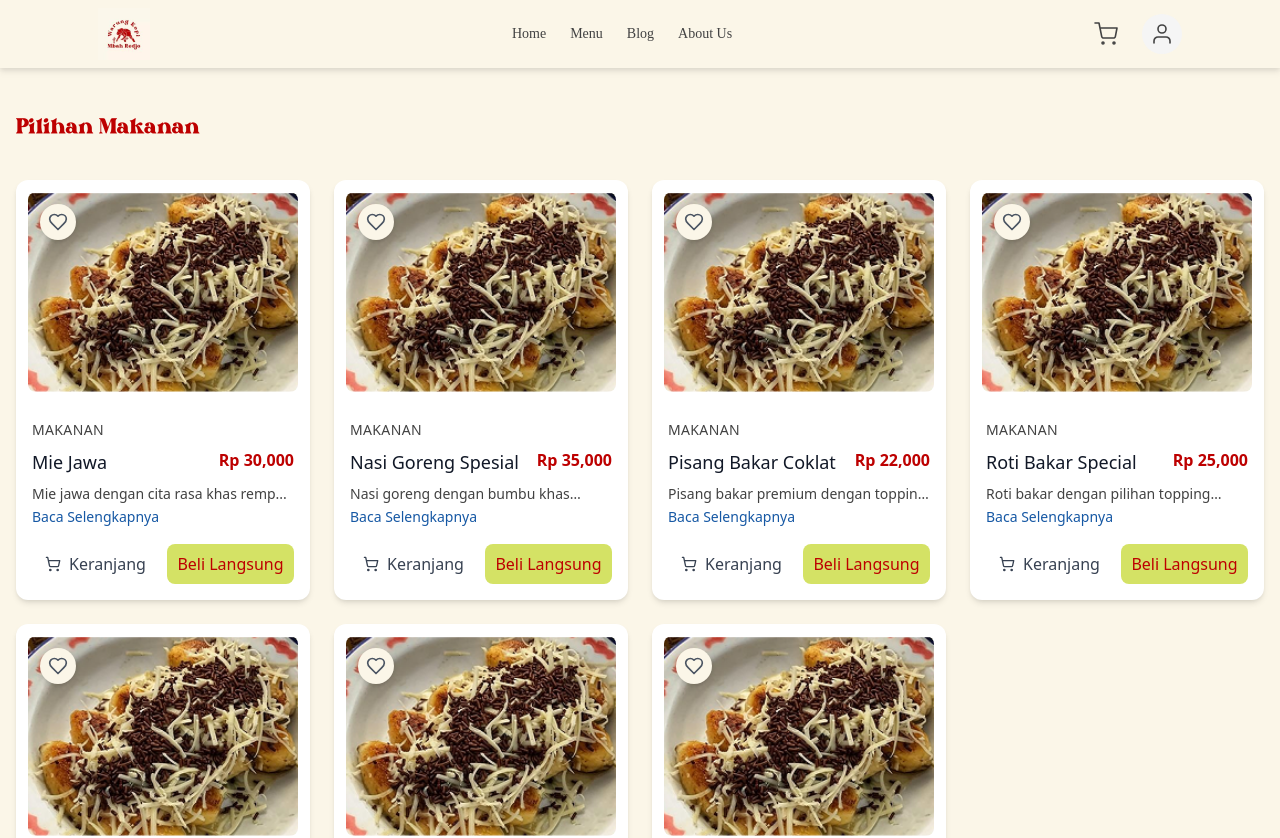
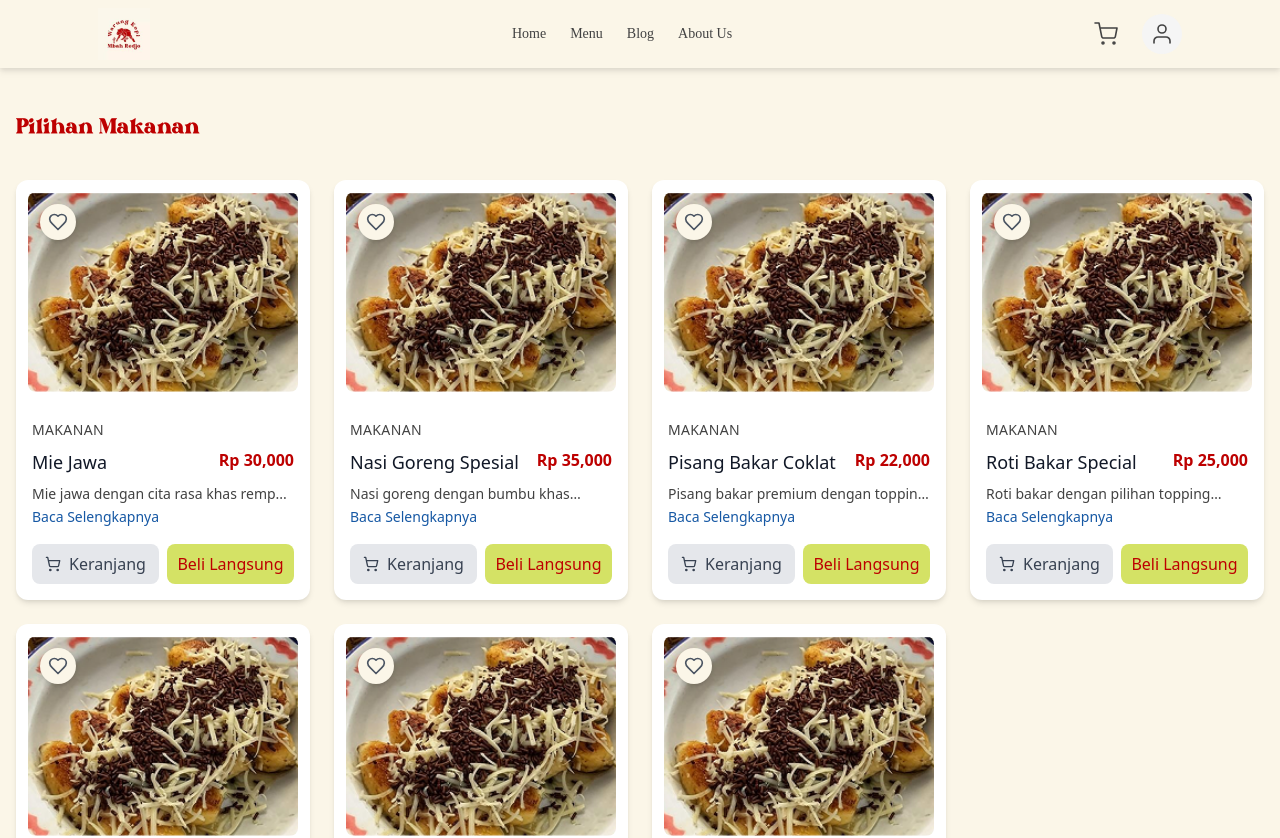
Before and after one commit to inogndslvs/Warung-Kopi-Mbah-Redjo, a React (Vite) app: page /makanan in a window 1280 px wide. Shown: the top 838 px of the page. Built offline with nearby package versions, Linux system fonts and the light colour scheme; a web font is replaced by a local one.

Commit message:
Memperbaiki tombol batal

```diff
--- a/src/component/atoms/CeckoutButton.jsx
+++ b/src/component/atoms/CeckoutButton.jsx
@@ -9,11 +9,11 @@ const CheckoutButton = () => {
   if (cartItems.length === 0) return null;
 
   return (
-    <div className=" flex fixed bottom-0 left-0 right-0 bg-secondary shadow-lg p-4 z-50">
-      <div className="bg-gary p-5 rounded-s-xl">
+    <div className=" flex fixed bottom-0 left-0 right-0  shadow-lg p-4 z-50">
+      <div className="p-5 rounded-s-xl px-[54px]  drop-shadow-2xl bg-secondary">
         <ShoppingCart className="w-8 h-8" />
       </div>
-      <div className="bg-primary text-profile rounded-e-xl container mx-auto flex justify-between items-center">
+      <div className="bg-primary text-profile rounded-e-xl container drop-shadow-2xl mr-auto flex justify-between items-center">
         <div className="font-semibold px-5">
           Total: Rp {getTotal().toLocaleString()}
         </div>
--- a/src/component/moleculs/MenuItem.jsx
+++ b/src/component/moleculs/MenuItem.jsx
@@ -1,6 +1,6 @@
 "use client";
 
-import { useState } from "react";
+import { useState, useEffect } from "react";
 import { ShoppingCart, Heart } from "lucide-react";
 import { useCart } from "../../contexts/CartContext";
 import { useFavorites } from "../../contexts/FavoritesContext";
@@ -8,11 +8,16 @@ import { useNavigate } from "react-router-dom";
 
 const MenuItem = ({ item }) => {
   const navigate = useNavigate();
-  const { addToCart, removeFromCart, isInCart } = useCart();
+  const { addToCart, removeFromCart, isInCart, cartItems } = useCart();
   const { toggleFavorite, isFavorite } = useFavorites();
   const favorite = isFavorite(item.id);
-  const inCart = isInCart(item.id, item.category);
+  const [inCart, setInCart] = useState(false);
   const [showFullDescription, setShowFullDescription] = useState(false);
+
+  // Pastikan tombol batal berfungsi dengan baik
+  useEffect(() => {
+    setInCart(isInCart(item.id, item.category));
+  }, [cartItems, isInCart, item.id, item.category]);
 
   const handleFavoriteClick = (e) => {
     e.preventDefault();
@@ -21,7 +26,14 @@ const MenuItem = ({ item }) => {
 
   const handleCartAction = () => {
     if (inCart) {
-      removeFromCart(item.id, item.category);
+      // Cari cartId dari item yang sesuai sebelum menghapusnya
+      const cartItem = cartItems.find(
+        (cartItem) =>
+          cartItem.id === item.id && cartItem.category === item.category
+      );
+      if (cartItem) {
+        removeFromCart(cartItem.cartId);
+      }
     } else {
       addToCart(item);
     }
@@ -62,7 +74,7 @@ const MenuItem = ({ item }) => {
         </div>
         <div className="flex justify-between items-start">
           <h3 className="text-lg font-medium text-gray-900">{item.name}</h3>
-          <div className=" text-primary font-bold">
+          <div className="text-primary font-bold">
             Rp {item.price.toLocaleString()}
           </div>
         </div>
@@ -86,17 +98,15 @@ const MenuItem = ({ item }) => {
         <div className="flex gap-2 pt-2">
           <button
             onClick={handleCartAction}
-            className={`flex py-2 bg-gary items-center justify-center gap-2 rounded-lg  transition flex-1
-              ${
-                inCart
-                  ? "bg-primary text-red-600 hover:bg-red-200 border-red-200"
-                  : "hover:bg-gray-50 text-gray-700 border-gray-200"
-              }`}
+            className={`flex py-2 items-center justify-center gap-2 rounded-lg transition flex-1
+    ${
+      inCart
+        ? "bg-red-500 text-white hover:bg-red-700"
+        : "bg-gray-200 text-gray-700 hover:bg-gray-300"
+    }`}
           >
             {inCart ? (
-              <>
-                <p className="text-profile font-extrabold">Batal</p>
-              </>
+              "Batal"
             ) : (
               <>
                 <ShoppingCart className="w-4 h-4" />
@@ -104,6 +114,7 @@ const MenuItem = ({ item }) => {
               </>
             )}
           </button>
+
           <button
             onClick={handleBuyNow}
             disabled={inCart}
--- a/src/contexts/CartContext.jsx
+++ b/src/contexts/CartContext.jsx
@@ -2,75 +2,64 @@
 
 import { createContext, useContext, useState } from "react";
 
-const CartContext = createContext({
-  cartItems: [],
-  addToCart: () => {},
-  removeFromCart: () => {},
-  updateQuantity: () => {},
-  clearCart: () => {},
-  getTotal: () => 0,
-  isInCart: () => false,
-});
+const CartContext = createContext(null);
 
 export const CartProvider = ({ children }) => {
   const [cartItems, setCartItems] = useState([]);
 
+  // Menambah item ke dalam cart
   const addToCart = (item) => {
     setCartItems((prev) => {
-      // Check if item already exists in cart
       const existingItem = prev.find(
         (i) => i.id === item.id && i.category === item.category
       );
+
       if (existingItem) {
         return prev.map((i) =>
           i.id === item.id && i.category === item.category
-            ? { ...i, quantity: (i.quantity || 1) + 1 }
+            ? { ...i, quantity: i.quantity + 1 }
             : i
         );
       }
-      // Add new item with category
+
       return [...prev, { ...item, quantity: 1, cartId: Date.now() }];
     });
   };
 
+  // Menghapus item berdasarkan cartId
   const removeFromCart = (cartId) => {
     setCartItems((prev) => prev.filter((item) => item.cartId !== cartId));
   };
 
-  const Hapus = (ItemId) => {
-    setCartItems((prevItems) =>
-      prevItems.filter((item) => item.cartId !== ItemId)
+  // Mengupdate jumlah item di dalam cart
+  const updateQuantity = (cartId, change) => {
+    setCartItems(
+      (prev) =>
+        prev
+          .map((item) =>
+            item.cartId === cartId
+              ? { ...item, quantity: Math.max(item.quantity + change, 0) }
+              : item
+          )
+          .filter((item) => item.quantity > 0) // Jika 0, item dihapus
     );
   };
 
-  const updateQuantity = (cartId, change) => {
-    setCartItems((prev) =>
-      prev.map((item) => {
-        if (item.cartId === cartId) {
-          const newQuantity = (item.quantity || 1) + change;
-          if (newQuantity < 1) return item;
-          return { ...item, quantity: newQuantity };
-        }
-        return item;
-      })
-    );
-  };
-
+  // Mengecek apakah item ada di dalam cart
   const isInCart = (itemId, category) => {
     return cartItems.some(
       (item) => item.id === itemId && item.category === category
     );
   };
 
+  // Menghapus semua item di dalam cart
   const clearCart = () => {
     setCartItems([]);
   };
 
+  // Menghitung total harga
   const getTotal = () => {
-    return cartItems.reduce(
-      (sum, item) => sum + item.price * (item.quantity || 1),
-      0
-    );
+    return cartItems.reduce((sum, item) => sum + item.price * item.quantity, 0);
   };
 
   return (
@@ -90,9 +79,10 @@ export const CartProvider = ({ children }) => {
   );
 };
 
+// Hook untuk menggunakan CartContext
 export const useCart = () => {
   const context = useContext(CartContext);
-  if (context === undefined) {
+  if (!context) {
     throw new Error("useCart must be used within a CartProvider");
   }
   return context;
--- a/src/pages/PilihanMakanan.jsx
+++ b/src/pages/PilihanMakanan.jsx
@@ -70,7 +70,7 @@ const foods = [
 const PilihanMakanan = () => {
   const { isInCart } = useCart();
   return (
-    <div className="container pt-28 mx-auto px-4 py-8 mb-20">
+    <div className="container pt-28 mx-auto px-4 py-8 pb-20">
       <h1 className="text-3xl font-bright text-primary mb-8">
         Pilihan Makanan
       </h1>
```
